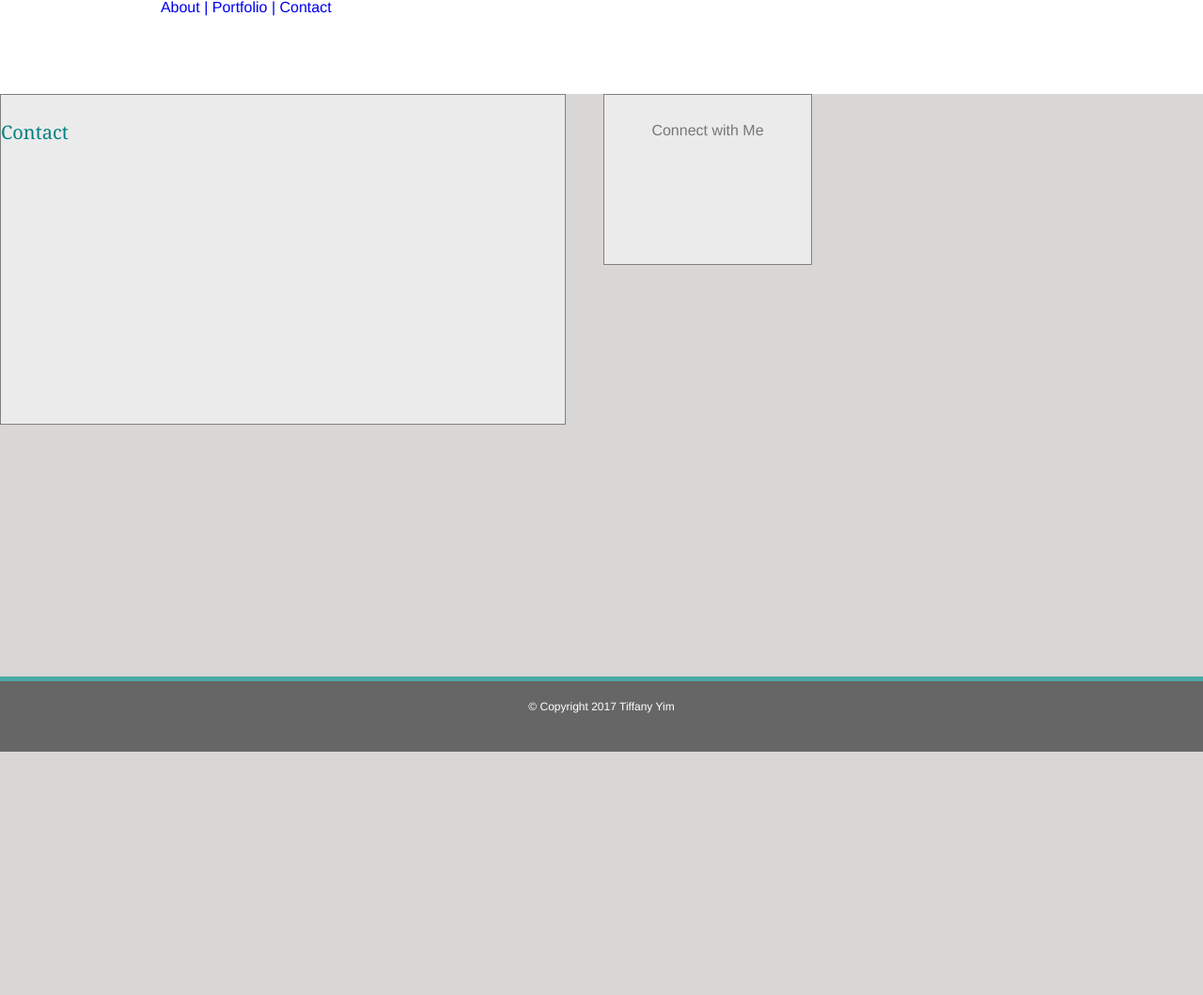
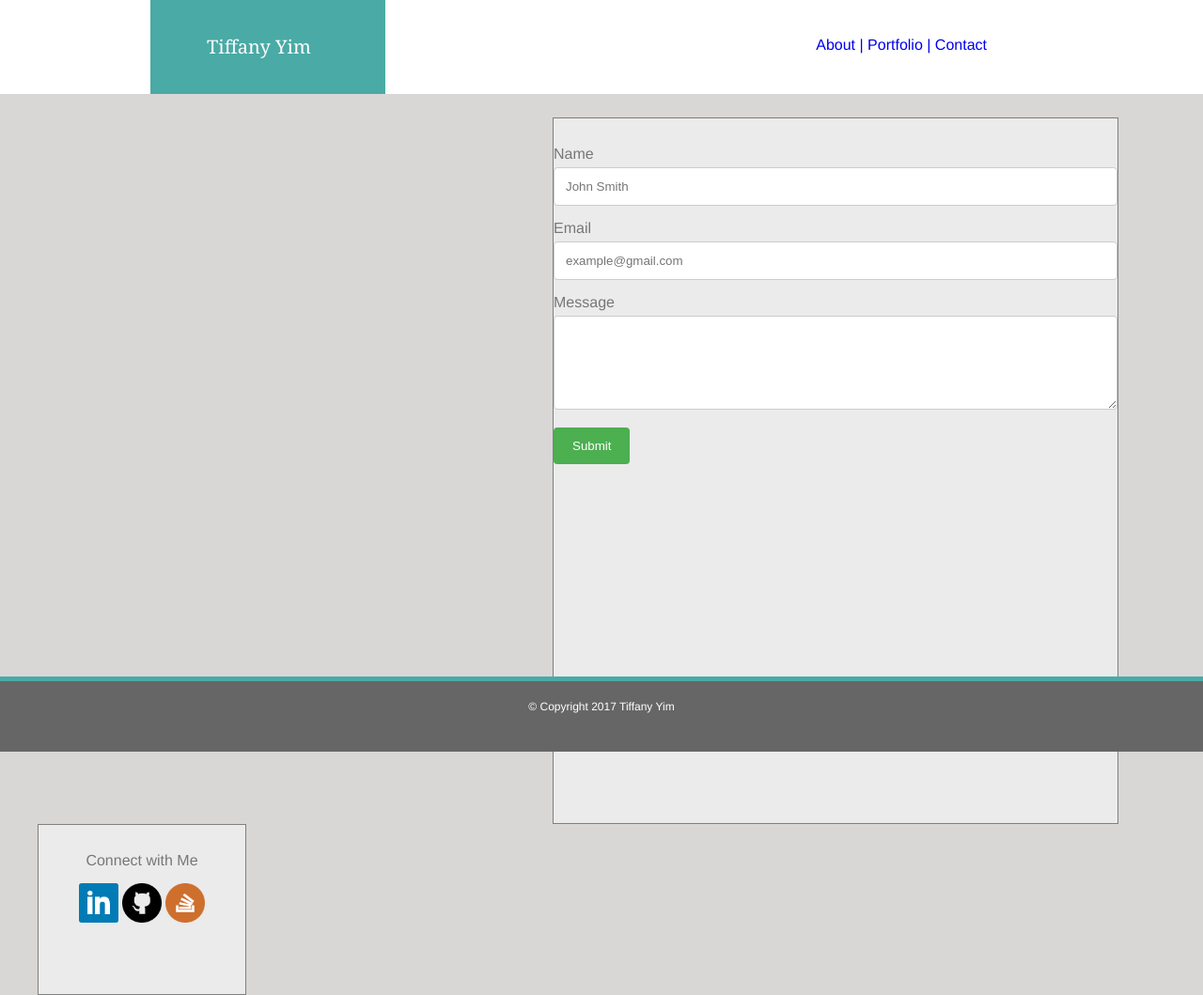
Before and after one commit to tiffanyyyim/Basic-Portfolio, a plain HTML site: page contact.html in a window 1280 px wide. Shown: the whole page at 94% size. Before the commit the page ends 800 px from the top, so only its background shows below. Drawn offline with Linux system fonts and the light colour scheme.

Commit message:
Updated all three pages

```diff
--- /dev/null
+++ b/assets/css/stylecontact.css
@@ -0,0 +1,38 @@
+/* Style inputs with type="text", select elements and textareas */
+input[type=text], select, textarea {
+    width: 100%; /* Full width */
+    padding: 12px; /* Some padding */
+    border: 1px solid #ccc; /* Gray border */
+    border-radius: 4px; /* Rounded borders */
+    box-sizing: border-box; /* Make sure that padding and width stays in place */
+    margin-top: 6px; /* Add a top margin */
+    margin-bottom: 16px; /* Bottom margin */
+    resize: vertical /* Allow the user to vertically resize the textarea (not horizontally) */
+}
+
+/* Style the submit button with a specific background color etc */
+input[type=submit] {
+    background-color: #4CAF50;
+    color: white;
+    padding: 12px 20px;
+    border: none;
+    border-radius: 4px;
+    cursor: pointer;
+}
+
+/* When moving the mouse over the submit button, add a darker green color */
+input[type=submit]:hover {
+    background-color: #45a049;
+}
+
+/* Add a background color and some padding around the form */
+.container {
+    margin-top: 25px;
+    background-color: #ebebeb;
+    height: 720px;
+    width: 600px;
+    padding-top: 30px;
+    border: 1px solid gray;
+    float: left;
+    margin-left: 588px
+}
--- a/contact.html
+++ b/contact.html
@@ -1,26 +1,47 @@
 <!DOCTYPE html>
 <html>
 <head>
-	<title>Contact</title>
+	<title>Portfolio</title>
 	<link rel="stylesheet" type="text/css" href="assets/css/reset.css">
 	<link rel="stylesheet" type="text/css" href="assets/css/style.css">
+	<link rel="stylesheet" type="text/css" href="assets/css/stylecontact.css">
 </head>
 <body>
-		<section class="top"><h1>Tiffany Yim</h1>
-			<div>
-			<a href="file:///D:gwcodingbootcamp/homeworks/homework1/Basic-Portfolio/index">About |</a>
-			<a href="file:///D:gwcodingbootcamp/homeworks/homework1/Basic-Portfolio/portfolio">Portfolio |</a>
-			<a href="file:///D:gwcodingbootcamp/homeworks/homework1/Basic-Portfolio/contact">Contact</a>
+	<section class="top"> <div class="topstuff"> <div class="name"><h1>Tiffany Yim</h1> </div>
+		<div  class="links">
+			<a href="Index.html">About |</a>
+			<a href="portfolio.html">Portfolio |</a>
+			<a href="contact.html">Contact</a>
+		</div class="links">
 	</div>
 </section class="top">
 
-		<section class="content">
-			<div class="content">
-			<h2>Contact</h2>
+<div class="container">
+	<form action="/action_page.php">
+		<label for="name">Name</label>
+			<input type="text" id="name" name="name" placeholder="John Smith">
+		<label for="name">Email</label>
+			<input type="text" id="name" name="name" placeholder="example@gmail.com">
+		<label for="message">Message</label>
 
-			</div class="content">
-		</section class="content">
-		<aside>Connect with Me</aside>
+		<textarea id="subject" name="subject" style="height:100px"></textarea>
+		<input type="submit" value="Submit">
+	</form>
+</div>
+
+<aside>Connect with Me
+	<br></br>
+	<a href="https://linkedin.com/in/tiffanyyim">
+		<img src="assets/images/linkedinlogo.png" alt="Linkedin" height="42" width="42">
+	</a>
+	<a href="https://github.com/tiffanyyyim">
+		<img src="assets/images/githublogo.png" alt="GitHub" height="42" width="42">
+	</a>
+	<a href="https://stackoverflow.com">
+		<img src="assets/images/stackoverflowicon.png" alt="StackOverflow" height="42" width="42">
+	</a>
+</aside>
+</div class="stuff">
 <footer>&#169 Copyright 2017 Tiffany Yim</footer>
 </body>
 </html>
```
Also changed, not shown: assets/css/styleportfolio.css (added, +11 -0 lines), index.html (+1 -1 lines), portfolio.html (+48 -11 lines), assets/images/flagfootballmissedpull.jpg (deleted), assets/images/flagfootballmissedpull2.jpg (deleted), assets/images/flagfootballtrophy.jpg (deleted). Lines whose indentation alone changed are shown as unchanged.
